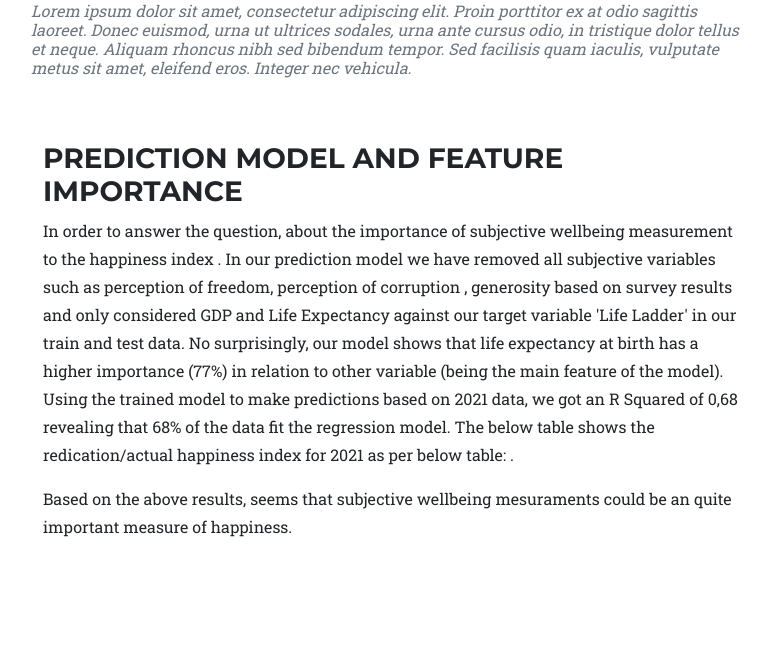
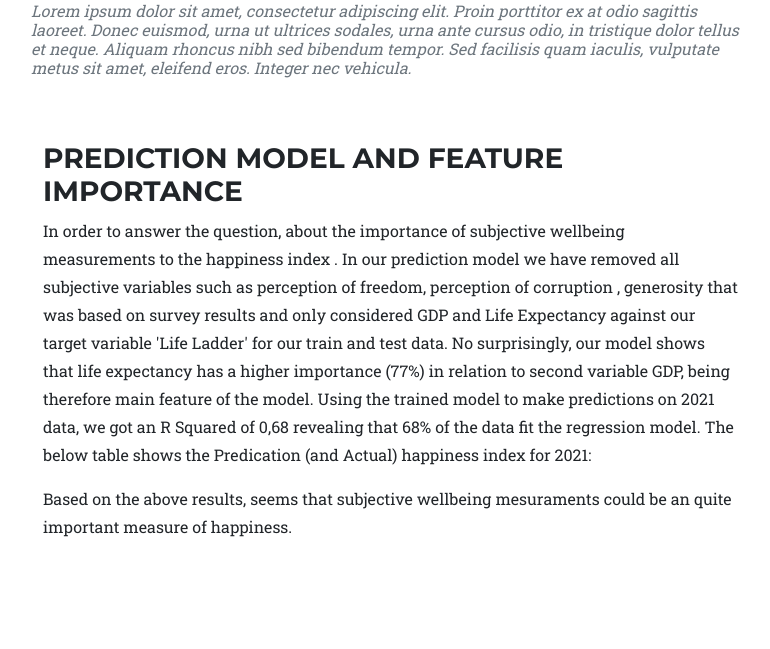
Before and after one commit to mafven/The-World-Happiness-in-Focus, a Flask app: page /plot3 in a window 1280 px wide. Shown: the part 3875-4524 px from the top of the page, without its empty margins (75-845 px from the left). Run offline with Flask 2, Linux system fonts and the light colour scheme; data that the repository does not hold is empty; some libraries are stand-ins or nearby versions.

Commit message:
update plot3.html

```diff
--- a/templates/plot3.html
+++ b/templates/plot3.html
@@ -94,18 +94,17 @@
     <div id="main"></div>
     <h3 class="section-heading text-uppercase">Prediction Model and Feature importance</h3>
     <p>
-        In order to answer the question, about the importance of subjective wellbeing measurement to the
+        In order to answer the question, about the importance of subjective wellbeing measurements to the
         happiness index . In our prediction model we have removed all subjective variables such as perception
-        of freedom, perception of corruption , generosity based on survey results and only considered
-        GDP and Life Expectancy against our target variable 'Life Ladder' in our train and test data.
+        of freedom, perception of corruption , generosity that was based on survey results and only considered
+        GDP and Life Expectancy against our target variable 'Life Ladder' for our train and test data.
 
-        No surprisingly, our model shows that life expectancy at birth has a higher importance (77%)
-        in relation to other variable (being the main feature of the model).
+        No surprisingly, our model shows that life expectancy has a higher importance (77%)
+        in relation to second variable GDP, being therefore main feature of the model.
 
-        Using the trained model to make predictions based on 2021 data, we got an R Squared of 0,68 revealing
-        that 68% of the data fit the regression model. The below table shows the redication/actual happiness index for 2021 as per below table:
-
-    .</p>
+        Using the trained model to make predictions on 2021 data, we got an R Squared of 0,68 revealing
+        that 68% of the data fit the regression model.
+        The below table shows the Predication (and Actual) happiness index for 2021:</p>
     <div id="plot4"></div>
     <div id="plot5"></div>
 
```
